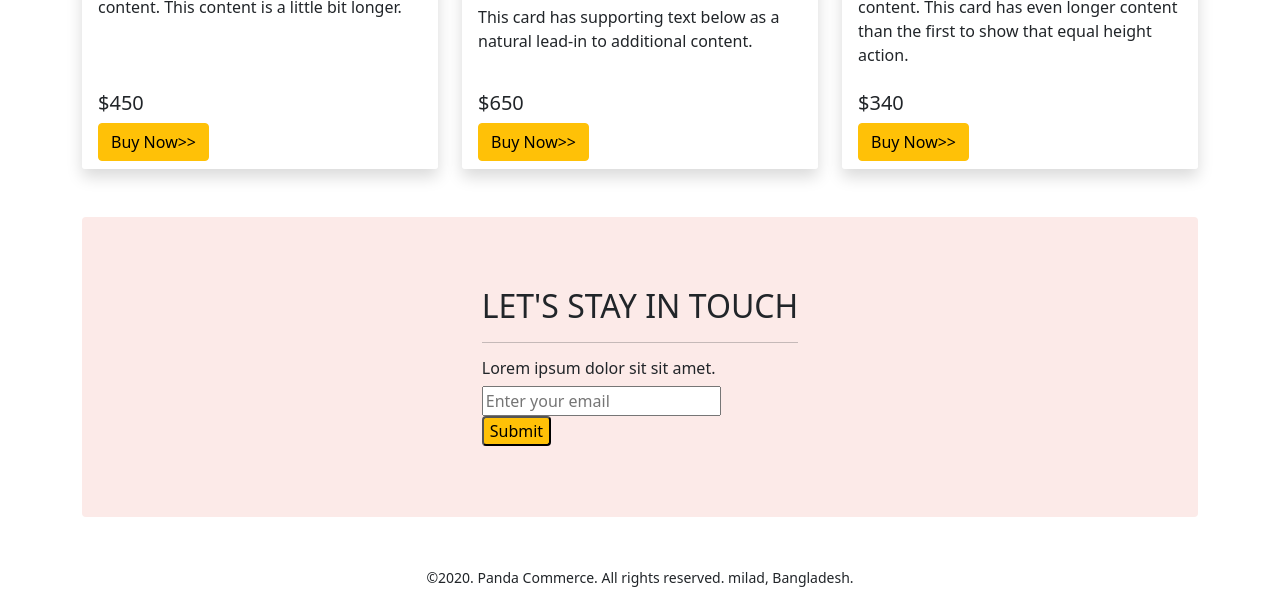
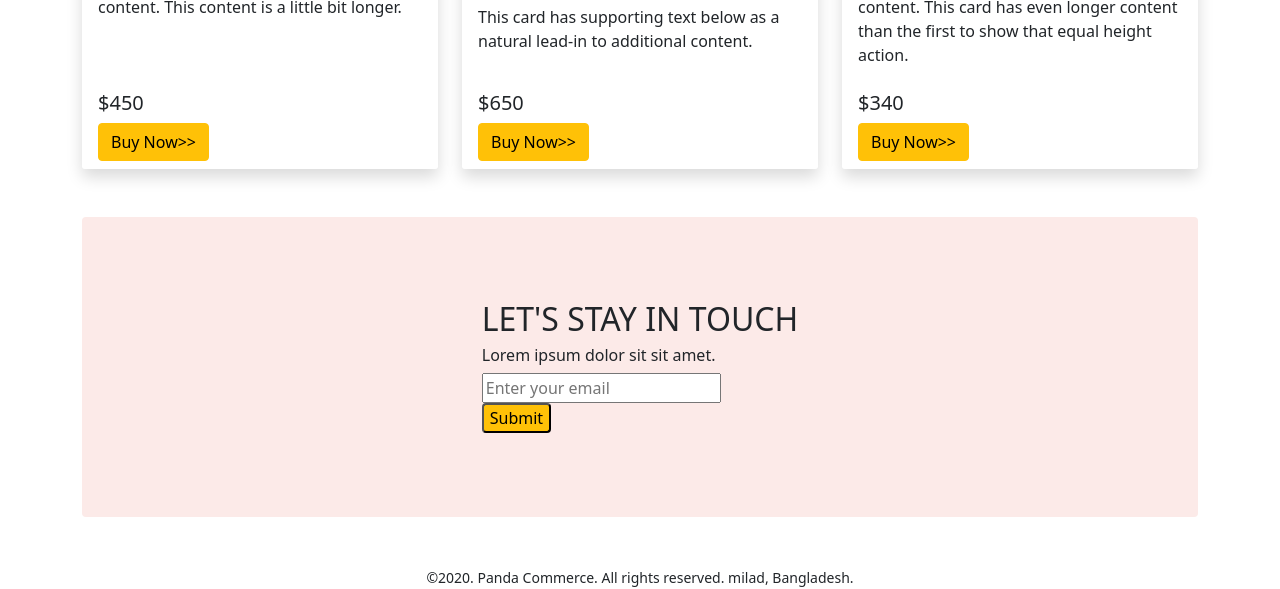
Before and after one commit to miladsiddiquey/panda-ecommerc-site, a plain HTML site: page index.html in a window 1280 px wide. Shown: the part 1789-2378 px from the top of the page. Drawn offline with nearby package versions, Linux system fonts and the light colour scheme.

Commit message:
replace code

```diff
--- a/index.html
+++ b/index.html
@@ -209,7 +209,7 @@
       <!--====SUBSCRIBE SECTION====-->
       <section style="height:300px;"class="d-flex rounded justify-content-center align-items-center mt-5 b-color ">
         <div>
-          <h2>LET'S STAY IN TOUCH</h2><hr>
+          <h2>LET'S STAY IN TOUCH</h2>
           <h6>Lorem ipsum dolor sit sit amet.</h6>
           <input type="text"placeholder="Enter your email "><br>
           <button class="bg-warning rounded ">Submit</button>
```
